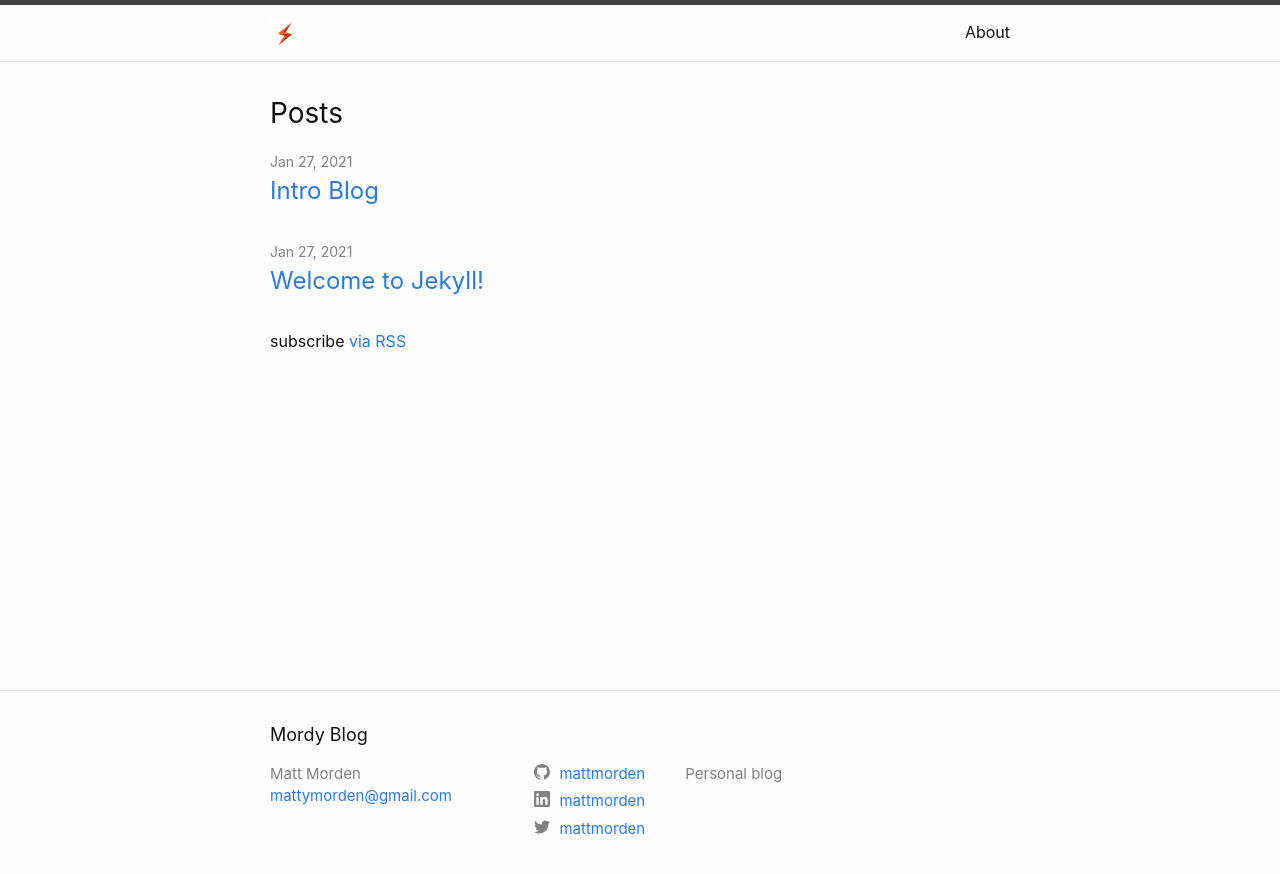
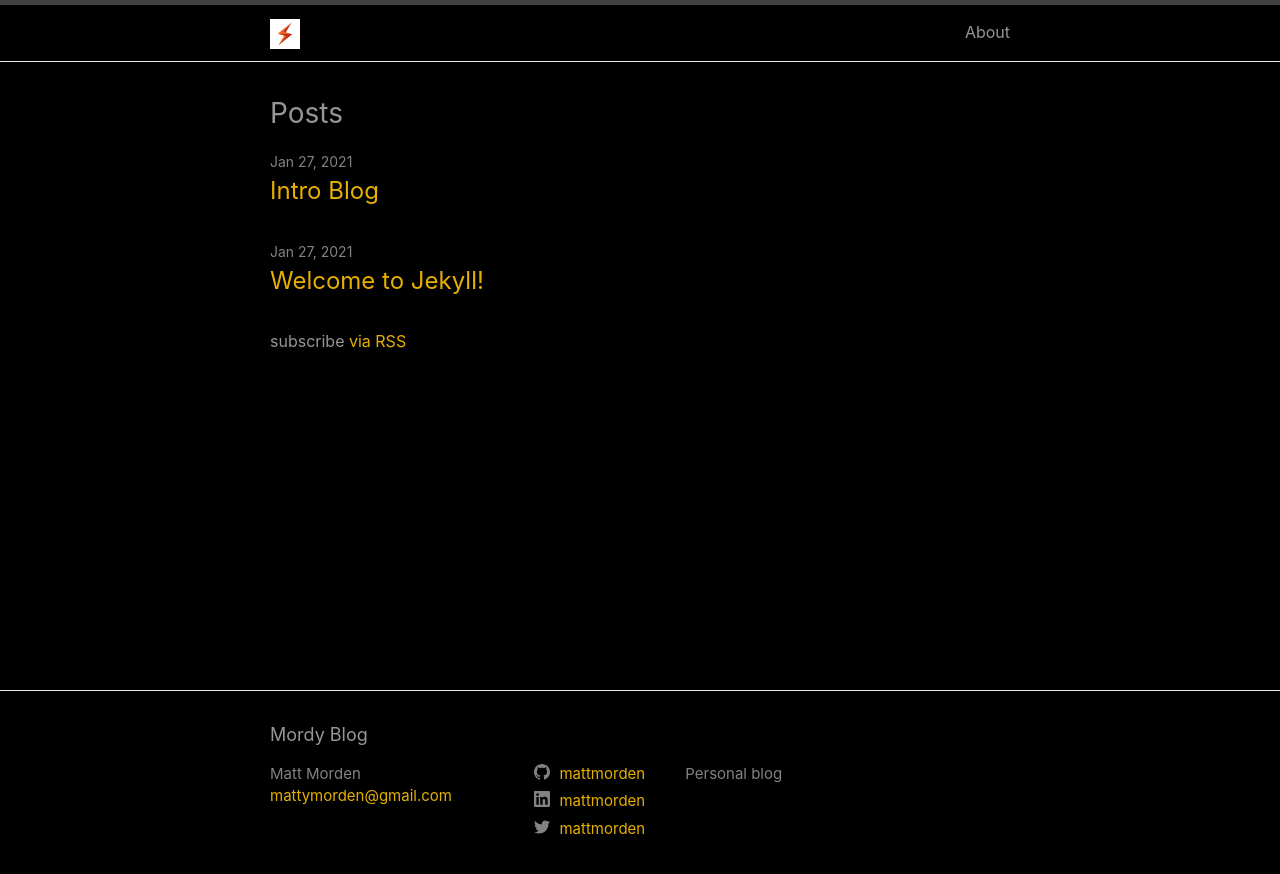
Before and after one commit to MattMorden/MattMorden.github.io, a Jekyll site: the page built from index.markdown, in a window 1280 px wide. Shown: the top 874 px of the page. Built offline with Jekyll 4.4.1, drawn with Linux system fonts in a browser that asks for light colours.

Commit message:
Updated styles

```diff
--- a/_sass/minima.scss
+++ b/_sass/minima.scss
@@ -10,9 +10,9 @@ $base-line-height: 1.5 !default;
 
 $spacing-unit:     30px !default;
 
-$text-color:       #111 !default;
-$background-color: #fdfdfd !default;
-$brand-color:      #2a7ae2 !default;
+$text-color:       rgb(150, 150, 150) !default;
+$background-color: #000000 !default;
+$brand-color:      #e6b000 !default;
 
 $grey-color:       #828282 !default;
 $grey-color-light: lighten($grey-color, 40%) !default;
--- a/_sass/minima/_base.scss
+++ b/_sass/minima/_base.scss
@@ -111,7 +111,7 @@ a {
   }
 
   &:hover {
-    color: $text-color;
+    color: darken($brand-color, 15%);
     text-decoration: underline;
   }
 
```
